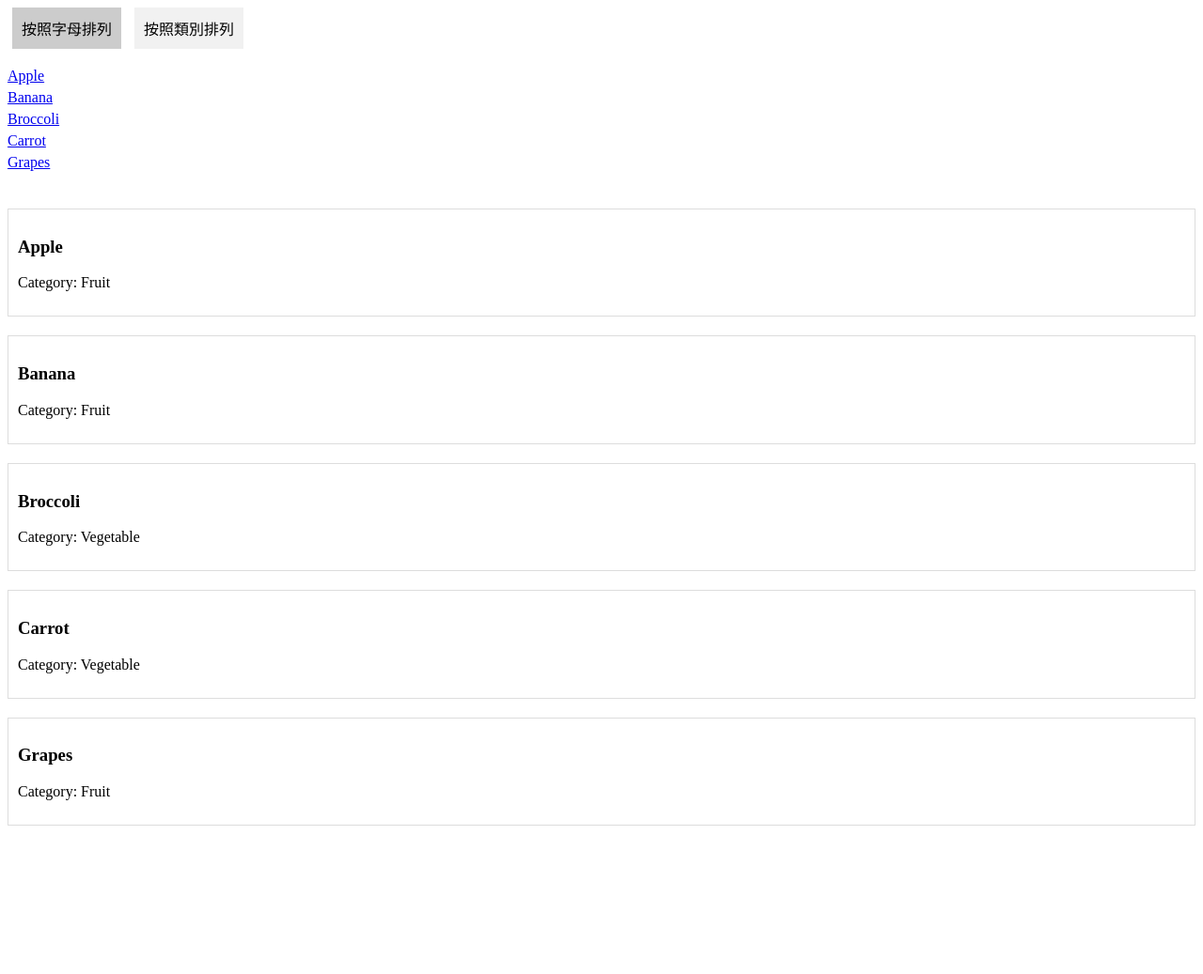
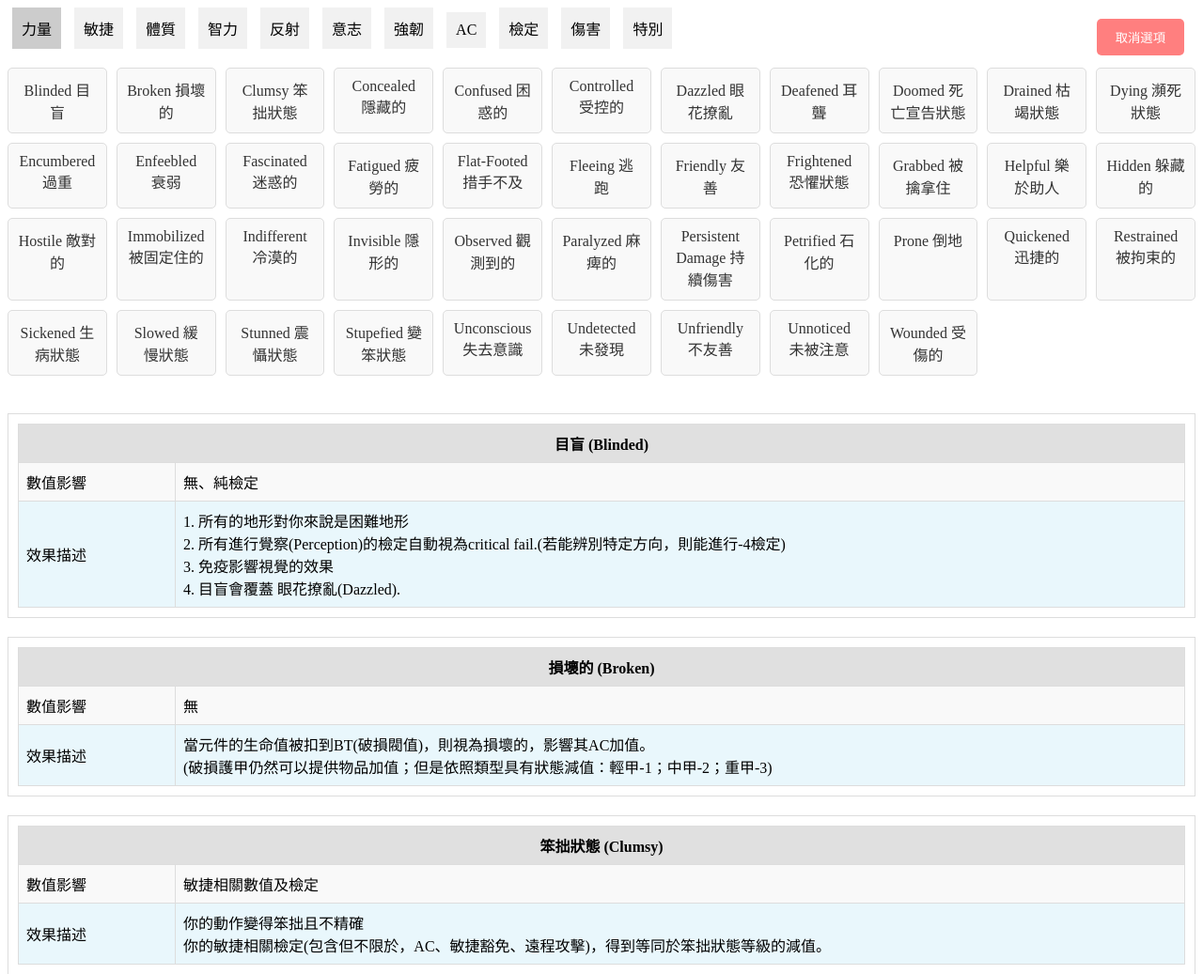
Before and after one commit to sleepyknife/Pathfinder_2e_Condition, a plain HTML site: page index.html in a window 1280 px wide. Shown: the top 1037 px of the page at 94% size. Before the commit the page ends 899 px from the top, so only its background shows below. Drawn offline with Linux system fonts and the light colour scheme.

Commit message:
Condition

```diff
--- a/Ref/zh-TW.json
+++ b/Ref/zh-TW.json
@@ -1,7 +1,296 @@
 [
-    { "name": "Apple", "category": "Fruit" },
-    { "name": "Carrot", "category": "Vegetable" },
-    { "name": "Banana", "category": "Fruit" },
-    { "name": "Broccoli", "category": "Vegetable" },
-    { "name": "Grapes", "category": "Fruit" }
+    {
+        "狀態": "目盲",
+        "英語名": "Blinded",
+        "數值影響": "無、純檢定",
+		"類別": "檢定、特別",
+        "效果描述": "1. 所有的地形對你來說是困難地形\n2. 所有進行覺察(Perception)的檢定自動視為critical fail.(若能辨別特定方向，則能進行-4檢定)\n3. 免疫影響視覺的效果\n4. 目盲會覆蓋 眼花撩亂(Dazzled)."
+    },
+    {
+        "狀態": "損壞的",
+        "英語名": "Broken",
+        "數值影響": "無",
+		"類別": "特別、AC",
+        "效果描述": "當元件的生命值被扣到BT(破損閥值)，則視為損壞的，影響其AC加值。\n(破損護甲仍然可以提供物品加值；但是依照類型具有狀態減值：輕甲-1；中甲-2；重甲-3)"
+    },
+    {
+        "狀態": "笨拙狀態",
+        "英語名": "Clumsy",
+        "數值影響": "敏捷相關數值及檢定",
+		"類別": "檢定、敏捷、反射、AC",
+        "效果描述": "你的動作變得笨拙且不精確\n你的敏捷相關檢定(包含但不限於，AC、敏捷豁免、遠程攻擊)，得到等同於笨拙狀態等級的減值。"
+    },
+    {
+        "狀態": "隱藏的",
+        "英語名": "Concealed",
+        "數值影響": "純檢定",
+		"類別": "檢定、特別",
+        "效果描述": "該目標就如同躲在濃霧之中，你難以看到。你仍然可以對其進行攻擊，但是難以瞄準。\n當你對隱藏的目標攻擊，必須先進行一個DC5的純檢定。若檢定失敗，則視為攻擊失敗。\n若攻擊方式為範圍性，不須檢定。"
+    },
+    {
+        "狀態": "困惑的",
+        "英語名": "Confused",
+        "數值影響": "純檢定、見描述",
+		"類別": "檢定、AC、特別",
+        "效果描述": "你失去了你的理智，幾近瘋狂的胡亂攻擊。你認為四周的所有人都是敵人(雖然你的夥伴可能仍然覺得你是她們的同伴)\n1. 你得到 措手不及 flat-footed 狀態\n2. 不能進行 延遲行動(Delay)、準備(Ready)、反應動作(Reaction)\n3. 回合內盡可能地使用攻擊與攻擊性戲法。\n4. 攻擊目標由GM隨機指定，若無其他目標，則攻擊自己。攻擊自己視為自動成功。\n5. 若4.連自己都無法攻擊，則回合直接結束。\n*6. 每當你遭受到攻擊，進行一個DC11的純檢定，若通過則解除狀態"
+    },
+    {
+        "狀態": "受控的",
+        "英語名": "Controlled",
+        "數值影響": "見描述",
+		"類別": "檢定",
+        "效果描述": "你遭到某種指令或是魔法力量控制。\n控制者主宰你回合的的所有行動，一般而言，他不需額外花費任何額外行動去控制你。\n行動包含但不限於，攻擊、反應動作、延遲。"
+    },
+    {
+        "狀態": "眼花撩亂",
+        "英語名": "Dazzled",
+        "數值影響": "純檢定",
+		"類別": "特別",
+        "效果描述": "你的眼睛受到強烈刺激，以至於難以看清四周的環境。\n若視覺是你唯一，且用來感測外界環境的。\n所有的目標及物品對你來說都是 隱藏的 Concealed。"
+    },
+    {
+        "狀態": "耳聾",
+        "英語名": "Deafened",
+        "數值影響": "先攻、純檢定、聲音",
+		"類別": "檢定、特別",
+        "效果描述": "1. 若覺察檢定需要聽覺，則自動視為大失敗。\n2. 先攻覺察檢定-2\n3. checks that involve sound but also rely on other senses，-2\n4. 嘗試進行有關聲音的動作，必須進行一個 DC5的純檢定，若失敗則表示動作做出來無效。\n(EX. 嘗試進行施法，純檢定失敗，視同法術使用了但是沒有效果。)\n5. 免疫聲音相關影響"
+    },
+    {
+        "狀態": "死亡宣告狀態",
+        "英語名": "Doomed",
+        "數值影響": "死亡相關",
+		"類別": "檢定、特別",
+        "效果描述": "強大的力量抓住了你的靈魂，呼喚著你接近死亡。\n1. 你的 Dying 頻死狀態最大值(通常為4) 減去 等同於死亡宣告等級\n2. 若Dying被扣到零，即死亡宣告等級等於你的最大值。立即死亡\n3. 每當你進行一次完整整夜長休，此狀態減少一"
+    },
+    {
+        "狀態": "枯竭狀態",
+        "英語名": "Drained",
+        "數值影響": "最大生命、強韌檢定",
+		"類別": "檢定、特別、體質、強韌",
+        "效果描述": "枯竭等級 n；腳色等級 m\n1. 體質相關的檢定得到 n 的減值\n2. 最大生命減去 n*m\n3. 每當你進行一次完整整夜長休，n-1。最大生命值會恢復部分，但是失去的生命不會一併恢復。"
+    },
+    {
+        "狀態": "瀕死狀態",
+        "英語名": "Dying",
+        "數值影響": "死亡相關",
+		"類別": "檢定、特別、傷害",
+        "效果描述": "你持續失血抑或是正在死亡的門前\n1. 瀕死一定會帶有一個狀態值(1+Wound 受傷等級)\n2. HP維持0，並且陷入 失去意識狀態(Unconscious)\n3. 每到你的回合，進行一次恢復檢定(DC10+瀕死等級，大成功：-2;成功：-1;失敗：+1;大失敗：+2)\n4. 此狀態被攻擊，+1瀕死等級；被重擊，+2瀕死等級。\n5. 每當此狀態等級到達4，角色死亡。\n6. 此狀態減少至0，解除瀕死狀態，受傷的(Wound)等級+1。"
+    },
+    {
+        "狀態": "過重",
+        "英語名": "Encumbered",
+        "數值影響": "敏捷、移動",
+		"類別": "檢定、敏捷、反射、AC",
+        "效果描述": "你攜帶過重的物品在身上，導致動作遲緩。\n1. 得到笨拙的 1 (Clumsy 1)\n2. 移動速度-10 feet(不管如何移動不會少於5 feet)"
+    },
+    {
+        "狀態": "衰弱",
+        "英語名": "Enfeebled",
+        "數值影響": "力量、傷害",
+		"類別": "檢定、力量、傷害",
+        "效果描述": "你陷入物理性的虛弱。\n你的力量相關檢定(包含但不限於，運動檢定、力量傷害骰、近戰攻擊)，得到等同於衰弱狀態等級的減值。"
+    },
+    {
+        "狀態": "迷惑的",
+        "英語名": "Fascinated",
+        "數值影響": "角色行為",
+		"類別": "檢定、特別",
+        "效果描述": "你被法術吸引住了注意力，以至於忽略了四周的狀態。\n1. 覺察(Perception)檢定-2\n2. 你無法進行任何需要專注的行動，除非此行動的目標與吸引住你的東西相同\n3. 此狀態結束於，該目標對你或你的同伴進行侵略行動。"
+    },
+    {
+        "狀態": "疲勞的",
+        "英語名": "Fatigued",
+        "數值影響": "AC、檢定",
+		"類別": "檢定、AC、反射、意志、強韌",
+        "效果描述": "你好累\n1. AC -1\n2. 所有SV -1\n3. 長休後恢復"
+    },
+    {
+        "狀態": "措手不及",
+        "英語名": "Flat-Footed",
+        "數值影響": "AC",
+		"類別": "AC",
+        "效果描述": "你暫時失去專注\n1. AC -2"
+    },
+    {
+        "狀態": "逃跑",
+        "英語名": "Fleeing",
+        "數值影響": "角色行為",
+		"類別": "特別",
+        "效果描述": "你因恐懼或是法術的原因，拼命地想逃跑\n1. 花費所有行動進行移動，遠離目標"
+    },
+    {
+        "狀態": "友善",
+        "英語名": "Friendly",
+        "數值影響": "角色行為",
+		"類別": "特別",
+        "效果描述": "可以不費吹飛之力的對其進行簡易的需求，不會被拒絕"
+    },
+    {
+        "狀態": "恐懼狀態",
+        "英語名": "Frightened",
+        "數值影響": "檢定、攻擊",
+		"類別": "檢定、特別、反射、意志、強韌",
+        "效果描述": "1. 恐懼狀態一定會帶有一個狀態值\n2. 所有的檢定與DC，減去等同於狀態值的減值\n3. 你的每一輪結束後(End of each of your turns)，此狀態等級減一"
+    },
+    {
+        "狀態": "被擒拿住",
+        "英語名": "Grabbed",
+        "數值影響": "移動、純檢定",
+		"類別": "檢定、特別、AC",
+        "效果描述": "你被抓住、定住在原地。\n1. 你變成措手不及(Flat-Footed)與被固定住(Immobilized)\n2. 每當你要進行任何動作前，必須先進行一個DC5的純檢定"
+    },
+    {
+        "狀態": "樂於助人",
+        "英語名": "Helpful",
+        "數值影響": "角色行為",
+		"類別": "特別",
+        "效果描述": "該目標十分樂於幫助角色\n1. 任何合理的要求，其會幫助達到"
+    },
+    {
+        "狀態": "躲藏的",
+        "英語名": "Hidden",
+        "數值影響": "純檢定、命中",
+		"類別": "檢定、特別",
+        "效果描述": "1. 角色進入躲藏狀態，任何攻擊檢定+2命中\n2. 目標嘗試攻擊躲藏狀態角色，必須先進行DC11的純檢定"
+    },
+    {
+        "狀態": "敵對的",
+        "英語名": "Hostile",
+        "數值影響": "角色行為",
+		"類別": "特別",
+        "效果描述": "角色與玩家敵對，並不代表一定會攻擊\n但是玩家的需求絕對不會幫忙"
+    },
+    {
+        "狀態": "被固定住的",
+        "英語名": "Immobilized",
+        "數值影響": "角色行為、移動",
+		"類別": "檢定、特別",
+        "效果描述": "你被固定在原地，完全不能移動\n1. 必須進行檢定(Escape or Force)對抗目標DC(視目標材質決定DC)"
+    },
+    {
+        "狀態": "冷漠的",
+        "英語名": "Indifferent",
+        "數值影響": "角色行為",
+		"類別": "特別",
+        "效果描述": "對角色不關心的生物並不在意角色的事情。若無特別說明，假定任何生物對角色的初始態度都是不關心。"
+    },
+    {
+        "狀態": "隱形的",
+        "英語名": "Invisible",
+        "數值影響": "純檢定、命中",
+		"類別": "檢定、特別",
+        "效果描述": "你進入隱形狀態，任何人無法發現到你\n1. 其他人可以進行Seek動作，使用Perception對抗你的潛行DC，成功的話，你對他而言變為Hiden狀態。"
+    },
+    {
+        "狀態": "觀測到的",
+        "英語名": "Observed",
+        "數值影響": "純檢定、命中",
+		"類別": "特別",
+        "效果描述": "在你視野里的事物都對你可見。\n若生物采取措施避開觀察，例如使用隱秘技能躲藏，它將會從可見狀態變為藏匿或無蹤狀態。\n若你在視覺外有額外的或作為替代的精確感官，你可以只用該精確感官來觀察生物或物體。\n你只能用精確感官來觀察生物。若用模糊感官搜索生物，生物會保持藏匿狀態，而不會變為可見。"
+    },
+    {
+        "狀態": "麻痺的",
+        "英語名": "Paralyzed",
+        "數值影響": "移動、AC",
+		"類別": "檢定、特別、AC",
+        "效果描述": "你的身體如同凍結般，動彈不得\n1. 變成措手不及的狀態\n2. 頂多只能做recall knowledge check"
+    },
+    {
+        "狀態": "持續傷害",
+        "英語名": "Persistent Damage",
+        "數值影響": "傷害、純檢定",
+		"類別": "檢定、特別、傷害",
+        "效果描述": "1. 你的每一輪結束後，得到等同於持續傷害類型的傷害\n2. 進行DC15的純檢定，決定此傷害是否結束\n3. 當得到多個持續傷害，僅保留最多傷害的狀態，低的會被覆蓋。\n4. 若是進入頻死狀態(Dying)、持續傷害狀態自動解除。"
+    },
+    {
+        "狀態": "石化的",
+        "英語名": "Petrified",
+        "數值影響": "AC",
+		"類別": "檢定、特別",
+        "效果描述": "你轉化成為石像\n1. 你的重量變成你的負重的兩倍\n2. AC9，減傷8、生命值等同於你現在的狀態\n3. 如果石像被破壞，你立即死亡"
+    },
+    {
+        "狀態": "倒地",
+        "英語名": "Prone",
+        "數值影響": "AC、攻擊",
+		"類別": "檢定、特別",
+        "效果描述": "倒在地上\n1. 變成措手不及的狀態\n2. 攻擊檢定-2\n3. 可以使用找掩護(Take Cover)行動，躲避遠程攻擊(即使四周沒有掩體)。AC+4"
+    },
+    {
+        "狀態": "迅捷的",
+        "英語名": "Quickened",
+        "數值影響": "行動",
+		"類別": "特別",
+        "效果描述": "額外得到一個行動(通常會宣告什麼類型的動作)"
+    },
+    {
+        "狀態": "被拘束的",
+        "英語名": "Restrained",
+        "數值影響": "移動、AC",
+		"類別": "檢定、特別、AC",
+        "效果描述": "跟Grabbed相同。\n1. Flat-Footed\n2. Immobilized\n3. 僅能使用Escape or Force動作，任何帶有Attack, Manipulate行動無法使用"
+    },
+    {
+        "狀態": "生病狀態",
+        "英語名": "Sickened",
+        "數值影響": "所有檢定",
+		"類別": "檢定、特別、反射、意志、強韌",
+        "效果描述": "你感到虛弱，不舒服\n1. 生病狀態一定會帶有一個等級\n2. 所有的檢定、DC、減去等同於生病等級的減值\n3. 此時喝下的所有恢復藥水無效\n4. 你可以花費一個動作，進行體魄SV、對抗產生此狀態的DC(成功-1；大成功-2)"
+    },
+    {
+        "狀態": "緩慢狀態",
+        "英語名": "Slowed",
+        "數值影響": "影響行動數",
+		"類別": "特別",
+        "效果描述": "動作變少惹\n1. 緩慢狀態一定會帶有一個等級\n2. 每次你的回合開始，失去等同於緩慢狀態等級的動作數(如果額外還有震懾狀態，不會累加。ex 震懾1，緩慢2；結果是失去兩點動作)"
+    },
+    {
+        "狀態": "震懾狀態",
+        "英語名": "Stunned",
+        "數值影響": "影響行動數",
+		"類別": "特別",
+        "效果描述": "1. 震懾狀態一定會帶有一個等級\n2. 你的回合開始，失去等同於震懾等級的動作數(此動作的減少不會累加到Slowed，即同時Stunned 1且Slowed 2，結果會是剩1個動作)\n3. 震懾等級減掉2.所失去的動作數。"
+    },
+    {
+        "狀態": "變笨狀態",
+        "英語名": "Stupefied",
+        "數值影響": "智力相關檢定",
+		"類別": "檢定、智力、意志",
+        "效果描述": "變笨惹\n1. 變笨狀態一定會帶有一個等級\n2. 與智力、睿智、魅力相關的檢定得到等同於狀態等級的減值(包含SV、法術攻擊、法術DC等)\n3. 當處於此狀態，嘗試施法，必須先進行一個DC5+狀態等級的純檢定。"
+    },
+    {
+        "狀態": "失去意識",
+        "英語名": "Unconscious",
+        "數值影響": "AC、所有SV",
+		"類別": "特別、AC、反射",
+        "效果描述": "陷入沉睡或是被擊倒，無法進行任何行動\n1. AC、覺察檢定、反射SV -4"
+    },
+    {
+        "狀態": "未發現",
+        "英語名": "Undetected",
+        "數值影響": "純檢定、命中",
+		"類別": "特別、檢定",
+        "效果描述": "1. 其他未發現你的目標視為措手不及\n2. 其他目標攻擊你需要先進行DC11純骰、然後進行攻擊檢定(兩個都是GM暗骰)\n3. 目標需要使用Seek嘗試尋找(P.471)"
+    },
+    {
+        "狀態": "不友善",
+        "英語名": "Unfriendly",
+        "數值影響": "角色行為",
+		"類別": "特別",
+        "效果描述": "目標不喜歡你，會明確地阻礙你的行為，並且不會答應你的請求。"
+    },
+    {
+        "狀態": "未被注意",
+        "英語名": "Unnoticed",
+        "數值影響": "純檢定、命中",
+		"類別": "特別",
+        "效果描述": "目標未發現你，你視為\"未發現\"狀態"
+    },
+    {
+        "狀態": "受傷的",
+        "英語名": "Wounded",
+        "數值影響": "死亡相關",
+		"類別": "特別",
+        "效果描述": "每當你從頻死狀態解除，得到此狀態等級\n1. 頻死狀態初始值會額外加上受傷等級"
+    }
 ]
--- a/app.js
+++ b/app.js
@@ -1,8 +1,11 @@
 document.addEventListener('DOMContentLoaded', () => {
     const itemList = document.getElementById('itemList');
     const detailsContainer = document.getElementById('detailsContainer');
-    const sortAlphabeticallyTab = document.getElementById('sortAlphabetically');
-    const sortByCategoryTab = document.getElementById('sortByCategory');
+    const categoryTabs = document.querySelectorAll('.category-tab');
+    const backToTopBtn = document.getElementById('backToTopBtn');
+    const resetSelectionBtn = document.getElementById('resetSelectionBtn');
+
+    let dataCache = [];
 
     // Fetch the JSON data from the current directory
     fetch('Ref/zh-TW.json')
@@ -13,19 +16,22 @@ document.addEventListener('DOMContentLoaded', () => {
             return response.json();
         })
         .then(data => {
-            // Default sort by alphabetically on page load
-            renderList(sortAlphabetically(data));
-            renderDetails(data);
-            setActiveTab(sortAlphabeticallyTab);
+            dataCache = data;
+            // Default sort by category on page load
+            renderList(dataCache);
+            renderDetails(dataCache);
+            setActiveTab(categoryTabs[0]);
 
-            sortAlphabeticallyTab.addEventListener('click', () => {
-                renderList(sortAlphabetically(data));
-                setActiveTab(sortAlphabeticallyTab);
+            categoryTabs.forEach(tab => {
+                tab.addEventListener('click', () => {
+                    highlightCategoryItems(tab.dataset.category);
+                    setActiveTab(tab);
+                });
             });
 
-            sortByCategoryTab.addEventListener('click', () => {
-                renderList(sortByCategory(data));
-                setActiveTab(sortByCategoryTab);
+            resetSelectionBtn.addEventListener('click', () => {
+                resetHighlight();
+                resetActiveTab();
             });
         })
         .catch(error => {
@@ -35,19 +41,27 @@ document.addEventListener('DOMContentLoaded', () => {
             itemList.appendChild(errorMessage);
         });
 
-    function sortAlphabetically(data) {
-        return data.sort((a, b) => a.name.localeCompare(b.name));
-    }
+    window.addEventListener('scroll', () => {
+        if (window.scrollY > 200) {
+            backToTopBtn.style.display = 'block';
+        } else {
+            backToTopBtn.style.display = 'none';
+        }
+    });
+
+    backToTopBtn.addEventListener('click', () => {
+        window.scrollTo({ top: 0, behavior: 'smooth' });
+    });
 
     function sortByCategory(data) {
         const categorizedData = data.reduce((acc, item) => {
-            acc[item.category] = acc[item.category] || [];
-            acc[item.category].push(item);
+            acc[item.類別] = acc[item.類別] || [];
+            acc[item.類別].push(item);
             return acc;
         }, {});
 
         const sortedCategories = Object.keys(categorizedData).sort();
-        return sortedCategories.flatMap(category => categorizedData[category].sort((a, b) => a.name.localeCompare(b.name)));
+        return sortedCategories.flatMap(category => categorizedData[category].sort((a, b) => a.狀態.localeCompare(b.狀態)));
     }
 
     function renderList(data) {
@@ -55,7 +69,7 @@ document.addEventListener('DOMContentLoaded', () => {
         data.forEach(item => {
             const listItem = document.createElement('div');
             listItem.className = 'list-item';
-            listItem.innerHTML = `<a href="#${item.name}">${item.name}</a>`;
+            listItem.innerHTML = `<a href="#${item.狀態}">${item.英語名} ${item.狀態}</a>`;
             itemList.appendChild(listItem);
         });
     }
@@ -65,10 +79,44 @@ document.addEventListener('DOMContentLoaded', () => {
         data.forEach(item => {
             const detailsBox = document.createElement('div');
             detailsBox.className = 'details-box';
-            detailsBox.id = item.name;
-            detailsBox.innerHTML = `<h3>${item.name}</h3><p>Category: ${item.category}</p>`;
+            detailsBox.id = item.狀態;
+            detailsBox.innerHTML = `
+                <table>
+                    <tr>
+                        <th colspan="2">${item.狀態} (${item.英語名})</th>
+                    </tr>
+                    <tr>
+                        <td>數值影響</td>
+                        <td>${item.數值影響}</td>
+                    </tr>
+                    <tr>
+                        <td>效果描述</td>
+                        <td>${item.效果描述.replace(/\n/g, '<br>')}</td>
+                    </tr>
+                </table>`;
             detailsContainer.appendChild(detailsBox);
         });
+    }
+
+    function highlightCategoryItems(category) {
+        document.querySelectorAll('.list-item').forEach(item => {
+            item.classList.remove('highlight');
+        });
+        dataCache.forEach(item => {
+            if (item.類別.includes(category)) {
+                document.querySelector(`.list-item a[href="#${item.狀態}"]`).parentElement.classList.add('highlight');
+            }
+        });
+    }
+
+    function resetHighlight() {
+        document.querySelectorAll('.list-item').forEach(item => {
+            item.classList.remove('highlight');
+        });
+    }
+
+    function resetActiveTab() {
+        document.querySelectorAll('.tab').forEach(tab => tab.classList.remove('active'));
     }
 
     function setActiveTab(activeTab) {
--- a/index.html
+++ b/index.html
@@ -17,9 +17,26 @@
         }
         .list {
             margin-top: 20px;
+            display: grid;
+            grid-template-columns: repeat(auto-fit, minmax(100px, 1fr));
+            gap: 10px;
         }
         .list-item {
-            margin: 5px 0;
+            padding: 10px;
+            background-color: #f9f9f9;
+            border: 1px solid #ddd;
+            text-align: center;
+            border-radius: 5px;
+        }
+        .list-item a {
+            text-decoration: none;
+            color: #333;
+        }
+        .list-item a:hover {
+            text-decoration: underline;
+        }
+        .highlight {
+            background-color: #ffff99;
         }
         .details {
             margin-top: 40px;
@@ -29,15 +46,70 @@
             padding: 10px;
             margin-bottom: 20px;
         }
+        table {
+            width: 100%;
+            border-collapse: collapse;
+        }
+        th, td {
+            border: 1px solid #ddd;
+            padding: 8px;
+        }
+        th, td:first-child {
+            width: 150px; /* 固定第一個欄位的寬度 */
+        }
+        .details-box th {
+            background-color: #e0e0e0; /* 名稱行顏色 */
+        }
+        .details-box tr:nth-child(2) td {
+            background-color: #f9f9f9; /* 數值影響行顏色 */
+        }
+        .details-box tr:nth-child(3) td {
+            background-color: #e9f7fc; /* 效果描述行顏色 */
+        }
+        #backToTopBtn {
+            position: fixed;
+            bottom: 20px;
+            right: 20px;
+            background-color: rgba(0, 0, 0, 0.5);
+            color: white;
+            border: none;
+            padding: 10px 20px;
+            cursor: pointer;
+            border-radius: 5px;
+            display: none; /* Initially hidden */
+        }
+        #resetSelectionBtn {
+            position: fixed;
+            top: 20px;
+            right: 20px;
+            background-color: rgba(255, 0, 0, 0.5);
+            color: white;
+            border: none;
+            padding: 10px 20px;
+            cursor: pointer;
+            border-radius: 5px;
+        }
     </style>
 </head>
 <body>
     <div>
-        <span class="tab" id="sortAlphabetically">按照字母排列</span>
-        <span class="tab" id="sortByCategory">按照類別排列</span>
+		<span class="tab category-tab" data-category="力量">力量</span>
+		<span class="tab category-tab" data-category="敏捷">敏捷</span>
+		<span class="tab category-tab" data-category="體質">體質</span>
+		<span class="tab category-tab" data-category="智力">智力</span>
+		<span class="tab category-tab" data-category="反射">反射</span>
+		<span class="tab category-tab" data-category="意志">意志</span>
+		<span class="tab category-tab" data-category="強韌">強韌</span>
+		<span class="tab category-tab" data-category="AC">AC</span>
+        <span class="tab category-tab" data-category="檢定">檢定</span>
+        <span class="tab category-tab" data-category="傷害">傷害</span>
+        <span class="tab category-tab" data-category="特別">特別</span>
+
     </div>
     <div class="list" id="itemList"></div>
     <div class="details" id="detailsContainer"></div>
+    <button id="backToTopBtn">回到最上面</button>
+    <button id="resetSelectionBtn">取消選項</button>
 
     <script src="app.js"></script>
 </body>
```
